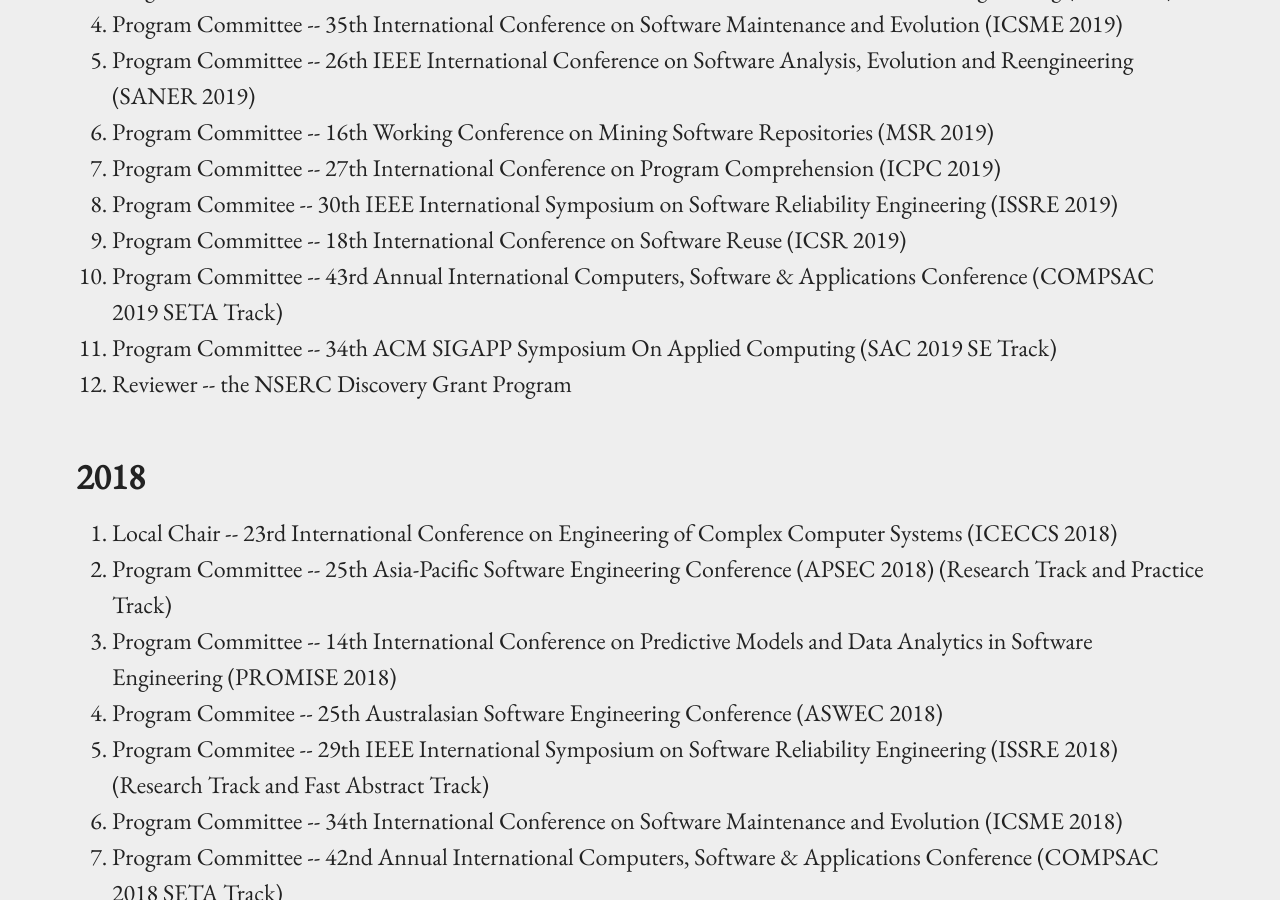
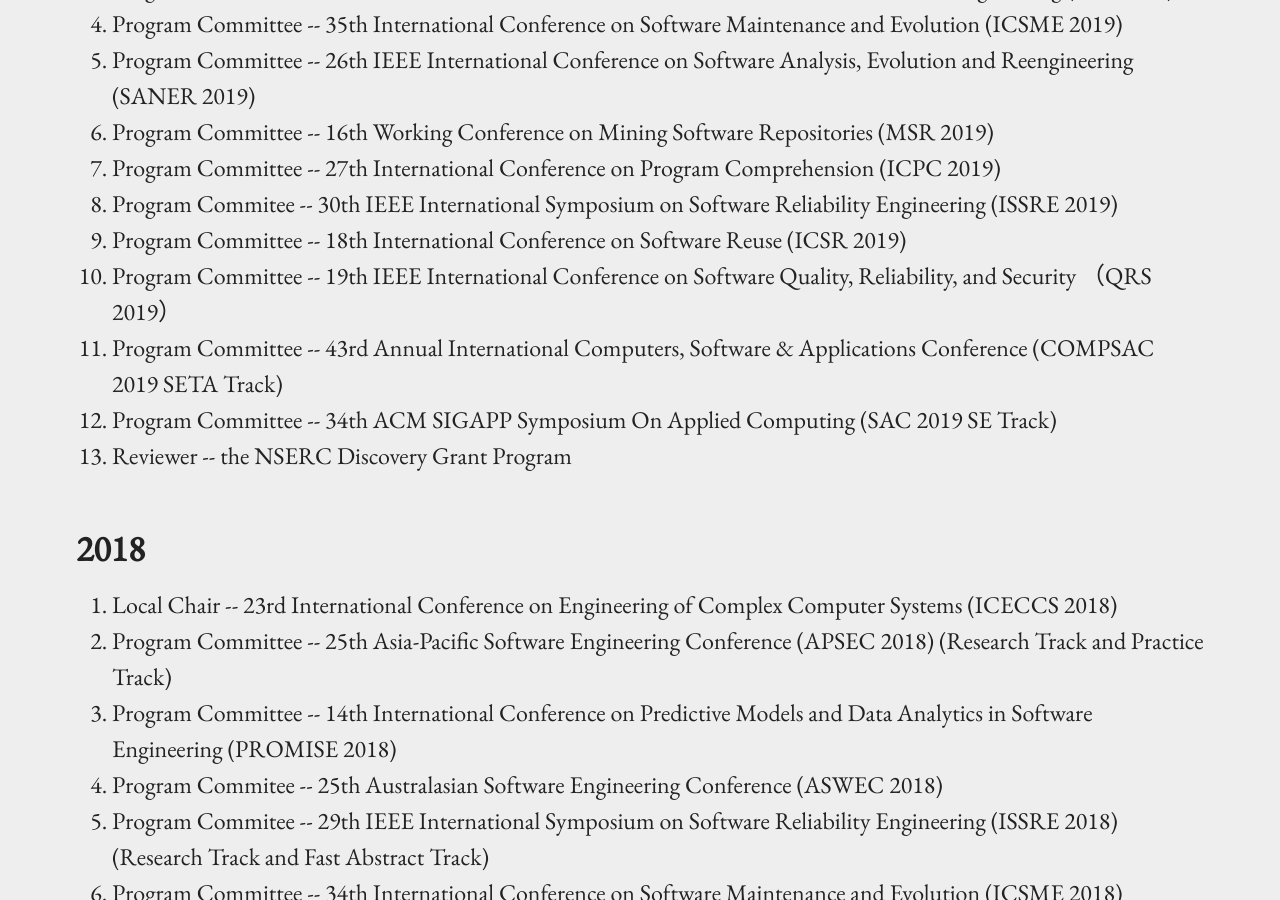
Before and after one commit to xin-xia/xin-xia.github.io, a Jekyll site: the page built from service.md, in a window 1280 px wide and 900 px high, scrolled down 427 px. Built offline with Jekyll 4.4.1, drawn with Linux system fonts in a browser that asks for light colours.

Commit message:
多待待

```diff
--- a/service.md
+++ b/service.md
@@ -15,6 +15,7 @@ permalink: /service/
 <li>Program Committee  -- 27th International Conference on Program Comprehension (ICPC 2019) </li>
 <li>Program Commitee -- 30th IEEE International Symposium on Software Reliability  Engineering (ISSRE 2019)  </li>
 <li>Program Committee  --  18th International Conference on Software Reuse (ICSR 2019) </li>
+<li>Program Committee  -- 19th IEEE International Conference on Software Quality, Reliability, and Security （QRS 2019） </li>
 <li>Program Committee  -- 43rd Annual International Computers, Software & Applications Conference (COMPSAC 2019 SETA Track) </li>
 <li>Program Committee  --  34th ACM SIGAPP Symposium On Applied Computing (SAC 2019 SE Track) </li>
 <li>Reviewer -- the NSERC Discovery Grant Program </li>
```
